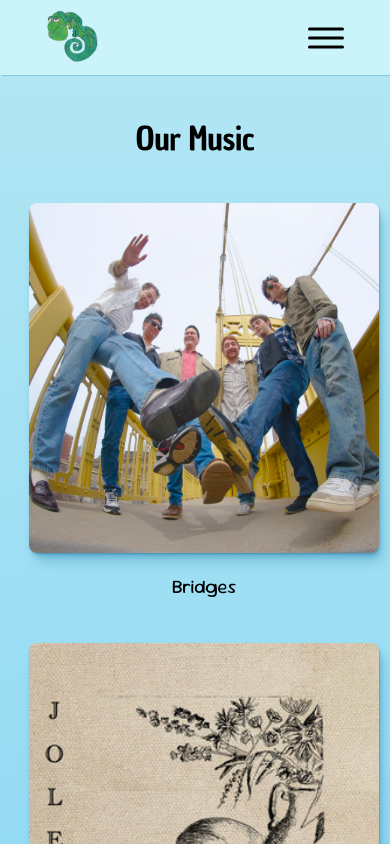
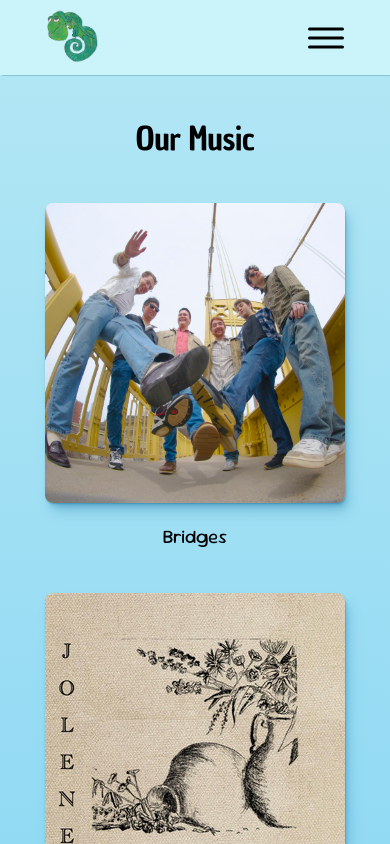
Before and after one commit to danielkurtsawyer/wild-blue-yonder, a React (Vite) app in the folder wild-blue-yonder-website/: page /music in a window 390 px wide. Shown: the top 844 px of the page. Built offline with nearby package versions, Linux system fonts and the light colour scheme.

Commit message:
Reduce release-list column width on smaller screens

```diff
--- a/wild-blue-yonder-website/src/components/ReleaseItem/release-item.css
+++ b/wild-blue-yonder-website/src/components/ReleaseItem/release-item.css
@@ -1,5 +1,5 @@
 .release-item-container {
-  width: max-content;
+  width: 100%;
   display: flex;
   flex-direction: column;
   gap: 20px;
@@ -10,7 +10,7 @@
 }
 
 .release-cover-art {
-  height: 350px;
+  width: 100%;
   border-radius: 8px;
 }
 
--- a/wild-blue-yonder-website/src/components/ReleaseList/release-list.css
+++ b/wild-blue-yonder-website/src/components/ReleaseList/release-list.css
@@ -14,3 +14,10 @@
     margin: 40px auto;
   }
 }
+
+@media (max-width: 425px) {
+  .release-list-container {
+    grid-template-columns: repeat(auto-fit, 300px);
+    grid-auto-rows: 350px;
+  }
+}
```
